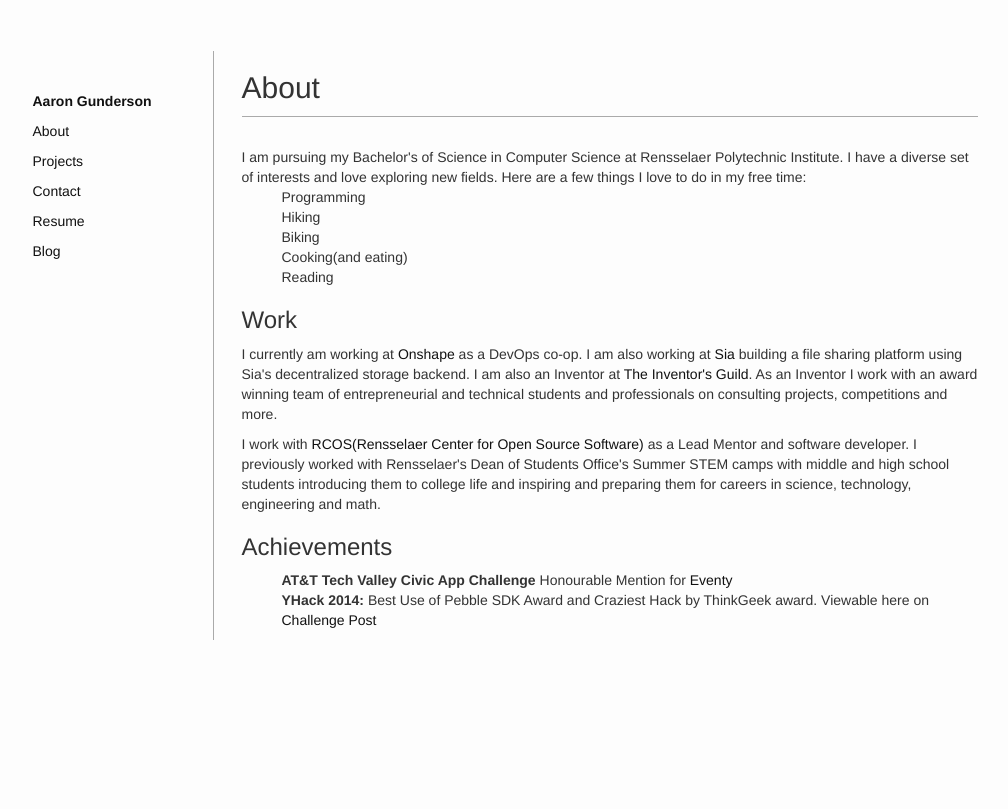
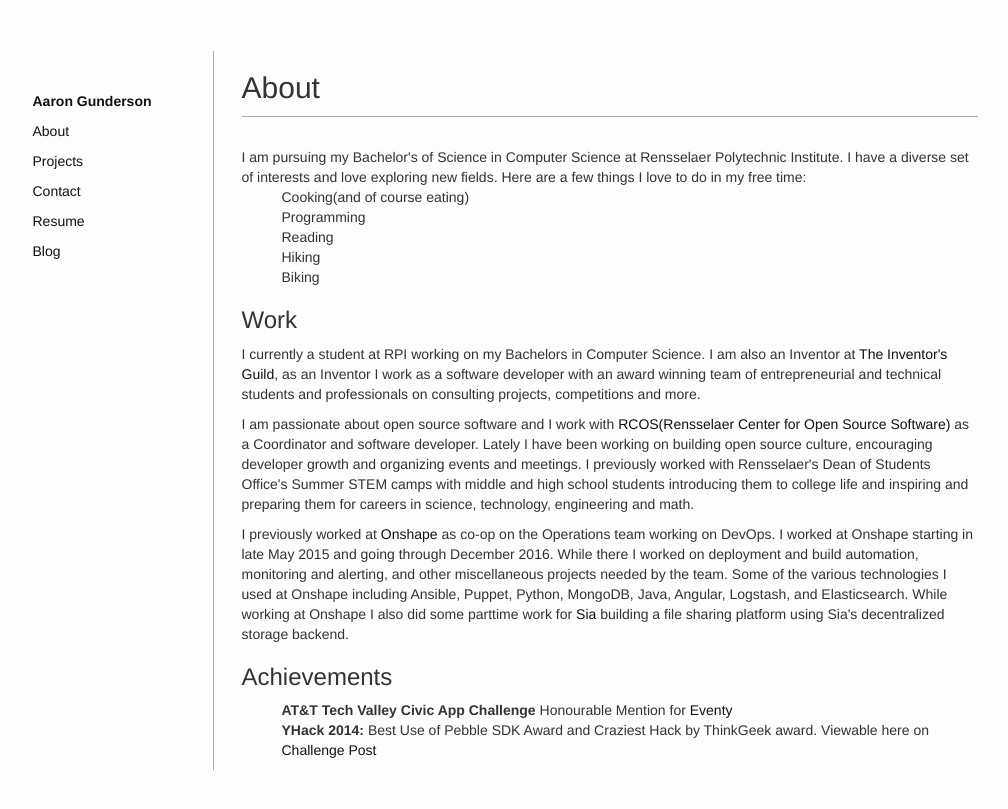
Before and after one commit to agundy/agundy.github.io, a Jekyll site: the page built from about/index.html, in a window 1280 px wide. Shown: the top 809 px of the page, without its empty margins (135-1143 px from the left). Built offline with Jekyll 4.4.1, drawn with Linux system fonts in a browser that asks for light colours.

Commit message:
Updated about page with more info about me.

```diff
--- a/about/index.html
+++ b/about/index.html
@@ -8,25 +8,22 @@ header: About
     <div class="col-md-12">
         I am pursuing my Bachelor's of Science in Computer Science at Rensselaer Polytechnic Institute. I have a diverse set of interests and love exploring new fields. Here are a few things I love to do in my free time:
         <ul>
+            <li>Cooking(and of course eating)</li>
             <li>Programming</li>
+            <li>Reading</li>
             <li>Hiking</li>
             <li>Biking</li>
-			<li>Cooking(and eating)</li>
-			<li>Reading</li>
         </ul>
 
         <h3>Work</h3>
-		<p>I currently am working at <a href="https://www.onshape.com/">Onshape</a> as a DevOps co-op. I am also
-			working at <a href="http://www.siacoin.com/">Sia</a> building a file sharing platform using Sia's
-			decentralized storage backend. I am also an Inventor at <a href="http://theinventorsguild.com/">The
-				Inventor's Guild</a>. As an Inventor I work with an award winning team of entrepreneurial and
-			technical students and professionals on consulting projects, competitions and more.
+        <p>
+        I currently a student at RPI working on my Bachelors in Computer Science. I am also an Inventor at <a href="http://theinventorsguild.com/">The Inventor's Guild</a>, as an Inventor I work as a software developer with an award winning team of entrepreneurial and technical students and professionals on consulting projects, competitions and more.
         </p>
         <p>
-			I work with <a href="http://rcos.rpi.edu/" title="RCOS">RCOS(Rensselaer Center for Open
-			Source	Software)</a> as a Lead Mentor and software developer. I previously worked with Rensselaer's Dean
-			of Students Office's Summer STEM camps	with middle and high school students introducing them to
-			college life and inspiring and preparing them for careers in science, technology, engineering and math.
+        I am passionate about open source software and I work with <a href="http://rcos.rpi.edu/" title="RCOS">RCOS(Rensselaer Center for Open Source Software)</a> as a Coordinator and software developer. Lately I have been working on building open source culture, encouraging developer growth and organizing events and meetings. I previously worked with Rensselaer's Dean of Students Office's Summer STEM camps with middle and high school students introducing them to college life and inspiring and preparing them for careers in science, technology, engineering and math.
+        </p>
+        <p>
+        I previously worked at <a href="https://www.onshape.com/">Onshape</a> as co-op on the Operations team working on DevOps. I worked at Onshape starting in late May 2015 and going through December 2016. While there I worked on deployment and build automation, monitoring and alerting, and other miscellaneous projects needed by the team.  Some of the various technologies I used at Onshape including Ansible, Puppet, Python, MongoDB, Java, Angular, Logstash, and Elasticsearch. While working at Onshape I also did some parttime work for <a href="http://www.siacoin.com/">Sia</a> building a file sharing platform using Sia's decentralized storage backend.
         </p>
 
         <h3>Achievements</h3>
```
Lines whose indentation alone changed are shown as unchanged.
